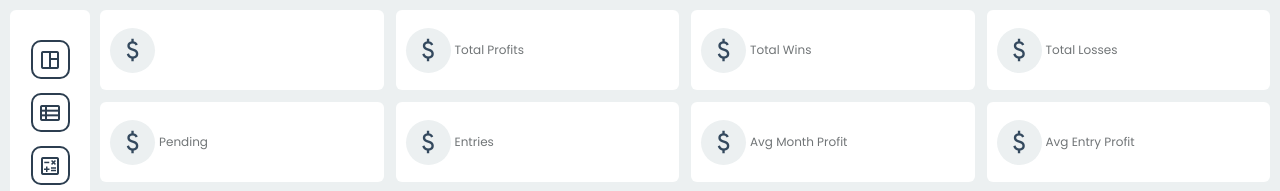
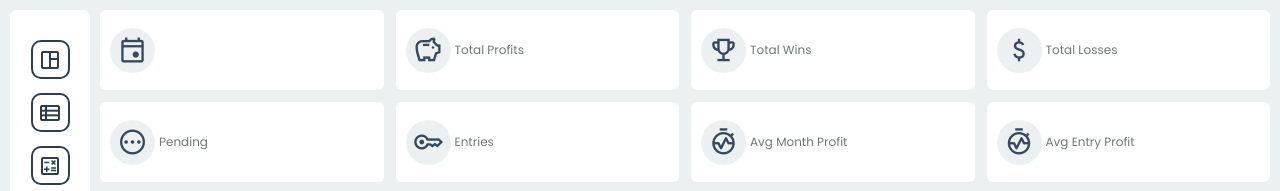
Before and after one commit to PianoMan51/CasinoTracker-v2, a website with bundled scripts: page public/index.html in a window 1280 px wide. Shown: the top 191 px of the page. Built offline with nearby package versions, Linux system fonts and the light colour scheme; no server answers; files whose address does not match are found by name; a web font is replaced by a local one.

Commit message:
new icons

```diff
--- a/public/index.html
+++ b/public/index.html
@@ -77,7 +77,7 @@
                 <div id="cards">
                     <div class="card currentMonthProfit active">
                         <div class="card_icon">
-                            <span class="material-symbols-outlined">attach_money</span>
+                            <span class="material-symbols-outlined">event</span>
                         </div>
                         <div class="info">
                             <div class="value"></div>
@@ -86,7 +86,7 @@
                     </div>
                     <div class="card totalProfit">
                         <div class="card_icon">
-                            <span class="material-symbols-outlined">attach_money</span>
+                            <span class="material-symbols-outlined">savings</span>
                         </div>
                         <div class="info">
                             <div class="value"></div>
@@ -95,7 +95,7 @@
                     </div>
                     <div class="card totalWin">
                         <div class="card_icon">
-                            <span class="material-symbols-outlined">attach_money</span>
+                            <span class="material-symbols-outlined">trophy</span>
                         </div>
                         <div class="info">
                             <div class="value"></div>
@@ -113,7 +113,7 @@
                     </div>
                     <div class="card totalPending">
                         <div class="card_icon">
-                            <span class="material-symbols-outlined">attach_money</span>
+                            <span class="material-symbols-outlined">pending</span>
                         </div>
                         <div class="info">
                             <div class="value"></div>
@@ -122,7 +122,7 @@
                     </div>
                     <div class="card entryCount">
                         <div class="card_icon">
-                            <span class="material-symbols-outlined">attach_money</span>
+                            <span class="material-symbols-outlined">key</span>
                         </div>
                         <div class="info">
                             <div class="value"></div>
@@ -131,7 +131,7 @@
                     </div>
                     <div class="card averageMonthProfit">
                         <div class="card_icon">
-                            <span class="material-symbols-outlined">attach_money</span>
+                            <span class="material-symbols-outlined">avg_time</span>
                         </div>
                         <div class="info">
                             <div class="value"></div>
@@ -140,7 +140,7 @@
                     </div>
                     <div class="card averageEntryProfit">
                         <div class="card_icon">
-                            <span class="material-symbols-outlined">attach_money</span>
+                            <span class="material-symbols-outlined">avg_time</span>
                         </div>
                         <div class="info">
                             <div class="value"></div>
```
